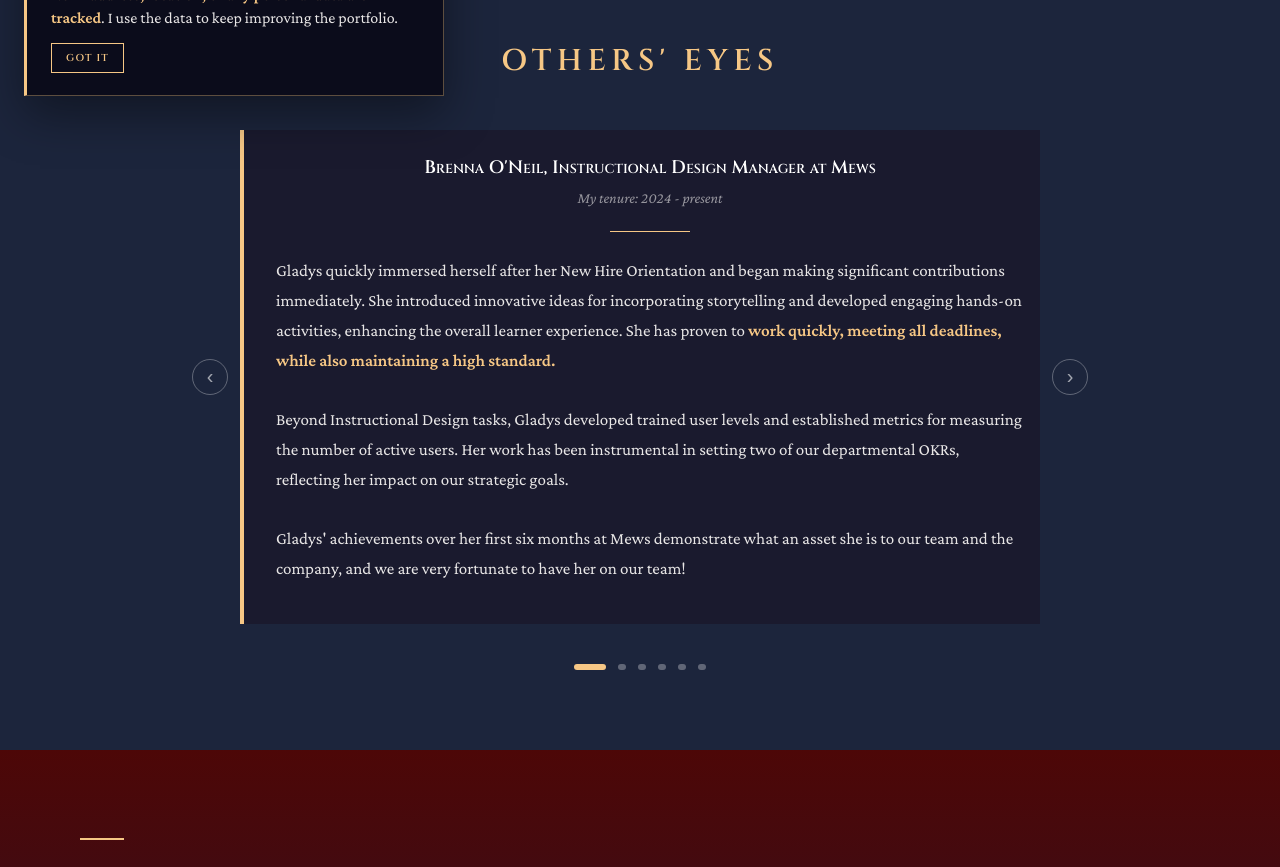
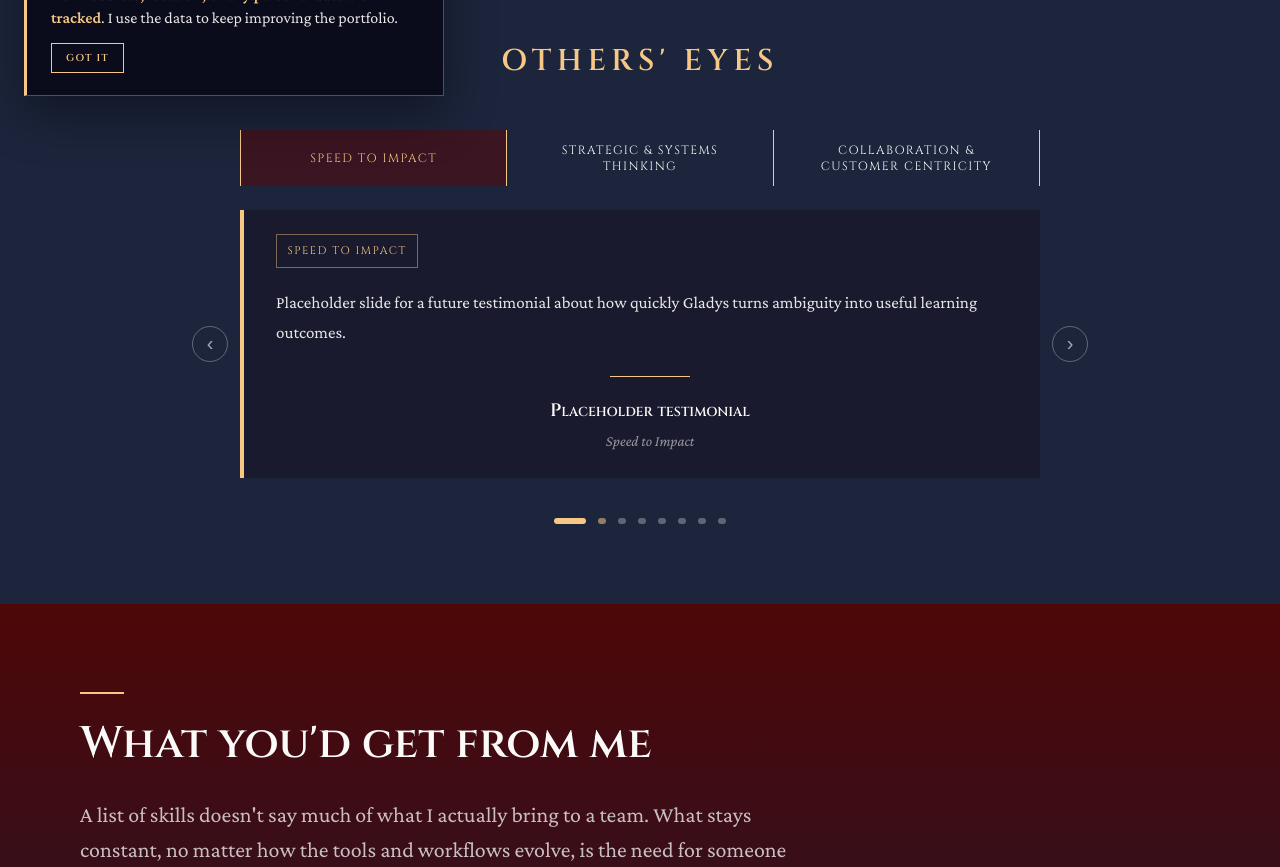
Before and after one commit to gladysboswicaksono/meettheowl, a React (Vite) app: page / in a window 1280 px wide. Shown: the part 680-1547 px from the top of the page. Built offline with nearby package versions, Linux system fonts and the light colour scheme.

Commit message:
Refine testimonial carousel design

```diff
--- a/src/components/Testimonials.jsx
+++ b/src/components/Testimonials.jsx
@@ -1,23 +1,59 @@
 import { useState, useEffect, useRef } from 'react';
 import { trackEvent } from '../utils/tracker';
 
+const MIN_SWIPE_DISTANCE = 80;
+const HORIZONTAL_SWIPE_RATIO = 1.5;
+
+const testimonialTabs = [
+  { id: 'speed-to-impact', label: 'Speed to Impact' },
+  { id: 'strategic-systems-thinking', label: 'Strategic & Systems Thinking' },
+  { id: 'collaboration-customer-centricity', label: 'Collaboration & Customer Centricity' },
+];
+
 const testimonials = [
   {
+    id: 'speed-to-impact-one',
+    tabId: 'speed-to-impact',
+    name: 'Placeholder testimonial',
+    tenure: 'Speed to Impact',
+    isPlaceholder: true,
+    keyQuote: 'Placeholder slide for a future testimonial about how quickly Gladys turns ambiguity into useful learning outcomes.',
+  },
+  {
+    id: 'speed-to-impact-two',
+    tabId: 'speed-to-impact',
+    name: 'Placeholder testimonial',
+    tenure: 'Speed to Impact',
+    isPlaceholder: true,
+    keyQuote: 'Placeholder slide for a future testimonial about momentum, ownership, and delivering polished work without losing care.',
+  },
+  {
+    id: 'monika-anderova',
+    tabId: 'strategic-systems-thinking',
+    name: 'Monika Anderova, Former Head of Global Education at Mews',
+    tenure: 'My tenure: 2024 - present',
+    text: `Gladys has done an outstanding job leading the Data and Measurement workstream within the Global Education team at Mews. She took the initiative to redefine our trained user levels, which provide a much more granular and effective way to track how prepared our clients are to use Mews products.<br><br>Her strategic thinking has been invaluable, particularly in <span style="color: #f6c785"><strong>identifying what needs to be measured and why</strong></span>. Beyond expectations, Gladys demonstrated incredible proactiveness and technical ability by building a dashboard herself. These efforts have provided new, actionable insights that were previously unavailable to the team.<br><br>Collaborating with her on this project has been a true pleasure, as her foresight and clarity have greatly enhanced our outcomes, and I look forward to seeing even more impact from her contributions moving forward!`,
+    keyQuote: `Her strategic thinking has been invaluable, particularly in <span style="color: #f6c785"><strong>identifying what needs to be measured and why</strong></span> ... These efforts have provided new, actionable insights that were previously unavailable to the team.`,
+  },
+  {
     id: 'brenna-oneil',
+    tabId: 'strategic-systems-thinking',
     name: "Brenna O'Neil, Instructional Design Manager at Mews",
     tenure: 'My tenure: 2024 - present',
     text: `Gladys quickly immersed herself after her New Hire Orientation and began making significant contributions immediately. She introduced innovative ideas for incorporating storytelling and developed engaging hands-on activities, enhancing the overall learner experience. She has proven to <span style="color: #f6c785"><strong>work quickly, meeting all deadlines, while also maintaining a high standard.</strong></span><br><br>Beyond Instructional Design tasks, Gladys developed trained user levels and established metrics for measuring the number of active users. Her work has been instrumental in setting two of our departmental OKRs, reflecting her impact on our strategic goals.<br><br>Gladys' achievements over her first six months at Mews demonstrate what an asset she is to our team and the company, and we are very fortunate to have her on our team!`,
     keyQuote: `[Gladys] introduced innovative ideas for incorporating storytelling and developed engaging hands-on activities, enhancing the overall learner experience. She has proven to  <span style="color: #f6c785"><strong>work quickly, meeting all deadlines, while also maintaining a high standard</strong></span>.`,
   },
   {
-    id: 'monika-anderova',
-    name: 'Monika Anderova, Former Head of Global Education at Mews',
-    tenure: 'My tenure: 2024 - present',
-    text: `Gladys has done an outstanding job leading the Data and Measurement workstream within the Global Education team at Mews. She took the initiative to redefine our trained user levels, which provide a much more granular and effective way to track how prepared our clients are to use Mews products.<br><br>Her strategic thinking has been invaluable, particularly in <span style="color: #f6c785"><strong>identifying what needs to be measured and why</strong></span>. Beyond expectations, Gladys demonstrated incredible proactiveness and technical ability by building a dashboard herself. These efforts have provided new, actionable insights that were previously unavailable to the team.<br><br>Collaborating with her on this project has been a true pleasure, as her foresight and clarity have greatly enhanced our outcomes, and I look forward to seeing even more impact from her contributions moving forward!`,
-    keyQuote: `Her strategic thinking has been invaluable, particularly in <span style="color: #f6c785"><strong>identifying what needs to be measured and why</strong></span> ... These efforts have provided new, actionable insights that were previously unavailable to the team.`,
+    id: 'laverne-york',
+    tabId: 'strategic-systems-thinking',
+    name: 'LaVerne York, Former Human Capital Manager at NHL Stenden Hospitality Group',
+    tenure: 'My tenure: 2018 - 2022',
+    text: `I wholeheartedly recommend Gladys for her outstanding skills, creativity, and dedication to delivering high-quality learning experiences. She is an invaluable asset to our team, and I have no doubt that <span style="color: #f6c785"><strong>her contributions will continue to elevate our educational initiatives in the future</strong></span>.<br><br>In addition to her technical proficiency and collaborative mindset, her thought process stands out. She has a knack for grasping and turning complex concepts into digestable information that resonate well with our trainees, the team, and the stakeholders she works with.`,
+    keyQuote: `She is an invaluable asset to our team, and I have no doubt that <span style="color: #f6c785"><strong>her contributions will continue to elevate our educational initiatives in the future</strong></span>.`,
   },
   {
     id: 'justyna-konieczny',
+    tabId: 'collaboration-customer-centricity',
     name: 'Justyna Konieczny, Senior Instructional Designer at Mews',
     tenure: 'My tenure: 2024 - present',
     text: `Gladys is an invaluable peer reviewer, contributor, and sounding board when it comes to reviewing learning assets, data tracking, troubleshooting technical blockers, and iterating over content improvements. She is highly customer-centric who brings deep expertise to every project, translating industry challenges into relevant and tailored training. <br><br>She really is our data queen, creating and updating reporting frameworks to assess the impact of our initiatives and ensure data accuracy, transparency, and ease of use. Not only did she create templates and thorough documentation, but she is also open to troubleshooting issues over a call. <br><br>To sum up, Gladys is the <span style="color: #f6c785"><strong>collaborative, skilled, and thoughtful teammate every team needs</span></strong>. Her balance of technical know-how, open communication, and mutual support has consistently improved both daily project work and our team culture.`,
@@ -25,6 +61,7 @@ const testimonials = [
   },
   {
     id: 'tianyi-tian',
+    tabId: 'collaboration-customer-centricity',
     name: 'Tianyi Tian, Former Academy Program Manager at Mendix (A Siemens Business)',
     tenure: 'My tenure: 2022 - 2024',
     text: `Throughout my work with Gladys, she has consistently demonstrated an exceptional dedication to customer satisfaction. She has a <span style="color: #f6c785"><strong>talent for always asking the right questions</strong></span>, which not only ensures that the team does not miss out on important ideas to address the needs of our wide range of customers, but also uncovers latent customer desires, which helped us drive innovation and tailored solutions.<br><br>Her commitment to excellence sets a standard of service that positively impacts both our clients and our team.`,
@@ -32,17 +69,11 @@ const testimonials = [
   },
   {
     id: 'audrey-fleur',
+    tabId: 'collaboration-customer-centricity',
     name: 'Audrey Fleur, Former Senior Practical Facilitator at NHL Stenden Hospitality Group',
     tenure: 'My tenure: 2018 - 2022',
     text: `I had the pleasure of collaborating with Gladys on various L&D projects, and her insights and efforts have undoubtedly elevated our initiatives. She not only met deadlines and delivered high-quality work but also fostered a positive and inclusive working environment. Her <span style="color: #f6c785"><strong>approachability and willingness to share knowledge have made her a go-to person for collaboration and support</strong></span>.<br><br>Gladys is a hard-working and memorable professional, and an invaluable member of our organization who brings dedication and expertise to every project. I am confident that she will continue to make meaningful contributions in any future endeavors.`,
     keyQuote: `Her <span style="color: #f6c785"><strong>approachability and willingness to share knowledge have made her a go-to person</strong></span> for collaboration and support. Gladys is a hard-working and memorable professional, and an invaluable member of our organization ...`,
-  },
-  {
-    id: 'laverne-york',
-    name: 'LaVerne York, Former Human Capital Manager at NHL Stenden Hospitality Group',
-    tenure: 'My tenure: 2018 - 2022',
-    text: `I wholeheartedly recommend Gladys for her outstanding skills, creativity, and dedication to delivering high-quality learning experiences. She is an invaluable asset to our team, and I have no doubt that <span style="color: #f6c785"><strong>her contributions will continue to elevate our educational initiatives in the future</strong></span>.<br><br>In addition to her technical proficiency and collaborative mindset, her thought process stands out. She has a knack for grasping and turning complex concepts into digestable information that resonate well with our trainees, the team, and the stakeholders she works with.`,
-    keyQuote: `She is an invaluable asset to our team, and I have no doubt that <span style="color: #f6c785"><strong>her contributions will continue to elevate our educational initiatives in the future</strong></span>.`,
   },
 ];
 
@@ -50,6 +81,10 @@ const testimonialIndexFromHash = () => {
   const id = window.location.hash.replace('#testimonial-', '');
   return testimonials.findIndex((testimonial) => testimonial.id === id);
 };
+
+const getTabLabel = (tabId) => testimonialTabs.find((tab) => tab.id === tabId)?.label || '';
+
+const firstIndexForTab = (tabId) => testimonials.findIndex((testimonial) => testimonial.tabId === tabId);
 
 export default function Testimonials() {
   const [current, setCurrent] = useState(() => {
@@ -62,6 +97,7 @@ export default function Testimonials() {
   const sectionRef = useRef(null);
   const total = testimonials.length;
   const t = testimonials[current];
+  const activeTabId = t.tabId;
 
   useEffect(() => {
     const phoneMq = window.matchMedia('(max-width: 600px)');
@@ -106,14 +142,27 @@ export default function Testimonials() {
     if (isMobile) sectionRef.current?.scrollIntoView({ behavior: 'smooth' });
   };
 
+  const switchTab = (tabId) => {
+    const next = firstIndexForTab(tabId);
+    if (next >= 0) go(next);
+  };
+
   // Swipe navigation
-  const touchStartX = useRef(null);
-  const onTouchStart = (e) => { touchStartX.current = e.touches[0].clientX; };
+  const touchStart = useRef(null);
+  const onTouchStart = (e) => {
+    const touch = e.touches[0];
+    touchStart.current = { x: touch.clientX, y: touch.clientY };
+  };
   const onTouchEnd = (e) => {
-    if (touchStartX.current === null) return;
-    const dx = e.changedTouches[0].clientX - touchStartX.current;
-    if (Math.abs(dx) > 50) go(current + (dx < 0 ? 1 : -1));
-    touchStartX.current = null;
+    if (touchStart.current === null) return;
+    const touch = e.changedTouches[0];
+    const dx = touch.clientX - touchStart.current.x;
+    const dy = touch.clientY - touchStart.current.y;
+    const isHorizontalSwipe = Math.abs(dx) >= MIN_SWIPE_DISTANCE
+      && Math.abs(dx) >= Math.abs(dy) * HORIZONTAL_SWIPE_RATIO;
+
+    if (isHorizontalSwipe) go(current + (dx < 0 ? 1 : -1));
+    touchStart.current = null;
   };
 
   const paraStyle = { fontFamily: 'var(--font-body)', color: 'var(--gray)', fontSize: '1.0625rem', lineHeight: 1.75, marginBottom: '1rem' };
@@ -127,8 +176,23 @@ export default function Testimonials() {
           Others' Eyes
         </h2>
 
+        <div className="tabs testimonials-tabs" role="tablist" aria-label="Testimonial themes">
+          {testimonialTabs.map((tab) => (
+            <button
+              key={tab.id}
+              type="button"
+              className={`tab-btn${activeTabId === tab.id ? ' active' : ''}`}
+              onClick={() => switchTab(tab.id)}
+              role="tab"
+              aria-selected={activeTabId === tab.id}
+            >
+              {tab.label}
+            </button>
+          ))}
+        </div>
+
         {/* Card */}
-        <div onTouchStart={onTouchStart} onTouchEnd={onTouchEnd} style={{ backgroundColor: 'var(--blue-card)', position: 'relative' }}>
+        <div className="testimonial-card" onTouchStart={onTouchStart} onTouchEnd={onTouchEnd}>
 
           {/* Prev — on card side (desktop only) */}
           {!notDesktop && (
@@ -138,15 +202,11 @@ export default function Testimonials() {
           )}
 
           {/* Slide */}
-          <div style={{ borderLeft: '4px solid var(--gold)', paddingLeft: '2rem', paddingRight: '1rem', paddingTop: '1.5rem', paddingBottom: '1.5rem' }}>
-            <h3 style={{ fontFamily: 'var(--font-display)', color: 'white', fontSize: '1.125rem', textAlign: 'center', fontVariant: 'small-caps', marginBottom: '0.25rem' }}>
-              {t.name}
-            </h3>
-            <p style={{ fontFamily: 'var(--font-body)', fontStyle: 'italic', color: 'rgba(232,230,230,0.6)', fontSize: '0.9375rem', textAlign: 'center', marginBottom: '1.25rem' }}>
-              {t.tenure}
-            </p>
-            <div style={{ width: '5rem', height: '1px', backgroundColor: 'var(--gold)', margin: '0 auto 1.5rem' }} />
-            {isMobile && !expanded ? (
+          <div className={`testimonial-slide testimonial-slide--${activeTabId}`}>
+            <div className="testimonial-theme-indicator">{getTabLabel(activeTabId)}</div>
+            {t.isPlaceholder ? (
+              <div style={paraStyle}>{t.keyQuote}</div>
+            ) : isMobile && !expanded ? (
               <>
                 <div style={paraStyle} dangerouslySetInnerHTML={{ __html: t.keyQuote }} />
                 <button onClick={() => setExpanded(true)} style={readMoreStyle}>
@@ -163,6 +223,11 @@ export default function Testimonials() {
                 )}
               </>
             )}
+            <div className="testimonial-person">
+              <div className="testimonial-person__rule" />
+              <h3>{t.name}</h3>
+              <p>{t.tenure}</p>
+            </div>
           </div>
 
           {/* Next — on card side (desktop only) */}
@@ -182,7 +247,7 @@ export default function Testimonials() {
             <button key={testimonial.id} onClick={() => go(i)} aria-label={`Show testimonial from ${testimonial.name}`} style={{
               height: '6px', width: i === current ? '2rem' : '0.5rem',
               borderRadius: '9999px', border: 'none', cursor: 'pointer',
-              backgroundColor: i === current ? 'var(--gold)' : 'rgba(255,255,255,0.3)',
+              backgroundColor: i === current ? 'var(--gold)' : testimonial.tabId === activeTabId ? 'rgba(246,199,133,0.55)' : 'rgba(255,255,255,0.3)',
               transition: 'all 0.3s ease', padding: 0,
             }} />
           ))}
--- a/src/styles/projects.css
+++ b/src/styles/projects.css
@@ -998,6 +998,76 @@
   background-color: #f6c7854f;
 }
 
+.testimonials-tabs {
+  margin-bottom: 24px;
+}
+
+.testimonial-card {
+  background-color: var(--blue-card);
+  position: relative;
+}
+
+.testimonial-slide {
+  border-left: 4px solid var(--gold);
+  padding: 1.5rem 1rem 1.5rem 2rem;
+}
+
+.testimonial-theme-indicator {
+  display: inline-flex;
+  align-items: center;
+  margin-bottom: 1.25rem;
+  padding: 0.4rem 0.65rem;
+  border: 1px solid rgba(246, 199, 133, 0.45);
+  color: var(--gold);
+  font-family: var(--font-display);
+  font-size: 0.6875rem;
+  letter-spacing: 0.14em;
+  text-transform: uppercase;
+}
+
+.testimonial-person {
+  margin-top: 1.75rem;
+  text-align: center;
+}
+
+.testimonial-person__rule {
+  width: 5rem;
+  height: 1px;
+  background-color: var(--gold);
+  margin: 0 auto 1.25rem;
+}
+
+.testimonial-person h3 {
+  color: var(--white);
+  font-family: var(--font-display);
+  font-size: 1.125rem;
+  font-variant: small-caps;
+  margin-bottom: 0.25rem;
+}
+
+.testimonial-person p {
+  color: rgba(232, 230, 230, 0.6);
+  font-family: var(--font-body);
+  font-size: 0.9375rem;
+  font-style: italic;
+  margin-bottom: 0;
+}
+
+@media (max-width: 600px) {
+  .testimonials-tabs {
+    flex-direction: column;
+    gap: 10px;
+  }
+
+  .testimonials-tabs .tab-btn {
+    border: 1px solid rgba(246, 199, 133, 0.4);
+  }
+
+  .testimonials-tabs .tab-btn:first-child {
+    border-left: 1px solid rgba(246, 199, 133, 0.4);
+  }
+}
+
 .ti-carousel__placeholder {
   width: 100%;
   aspect-ratio: 16 / 9;
```
